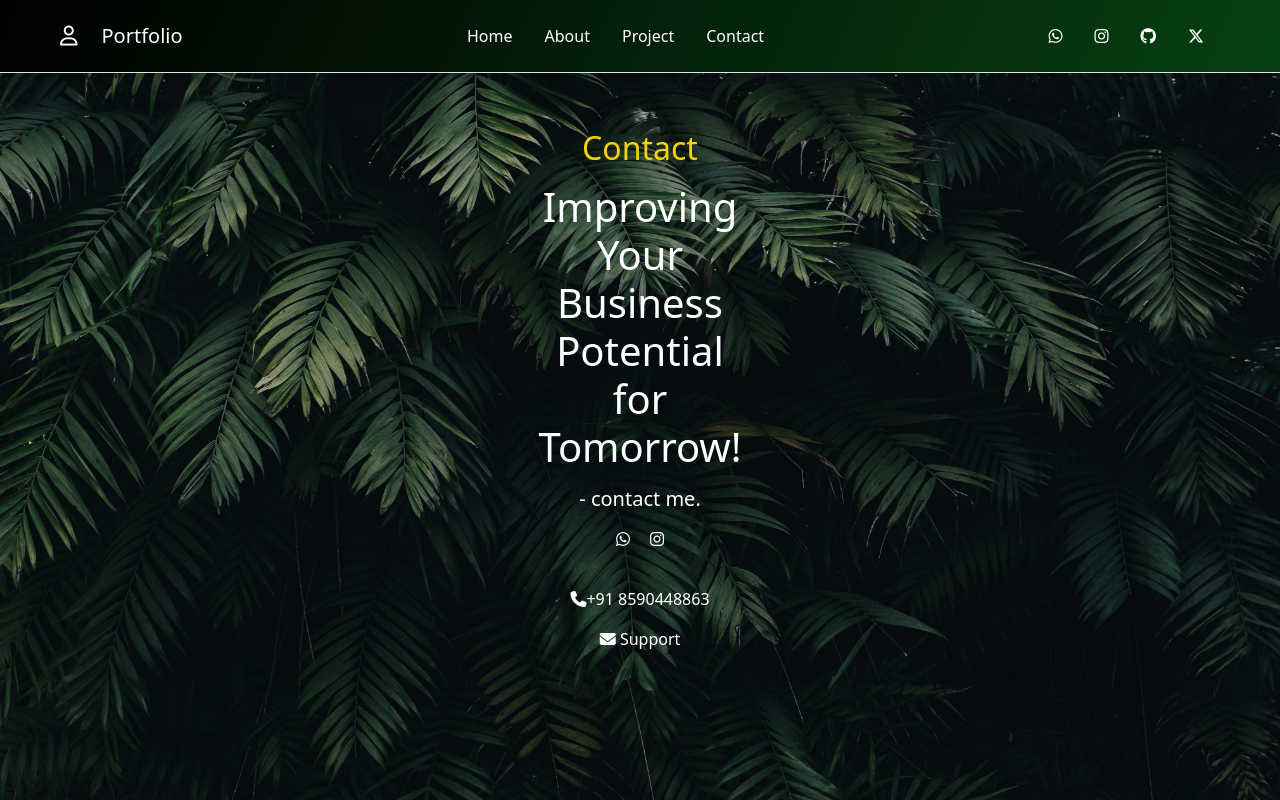
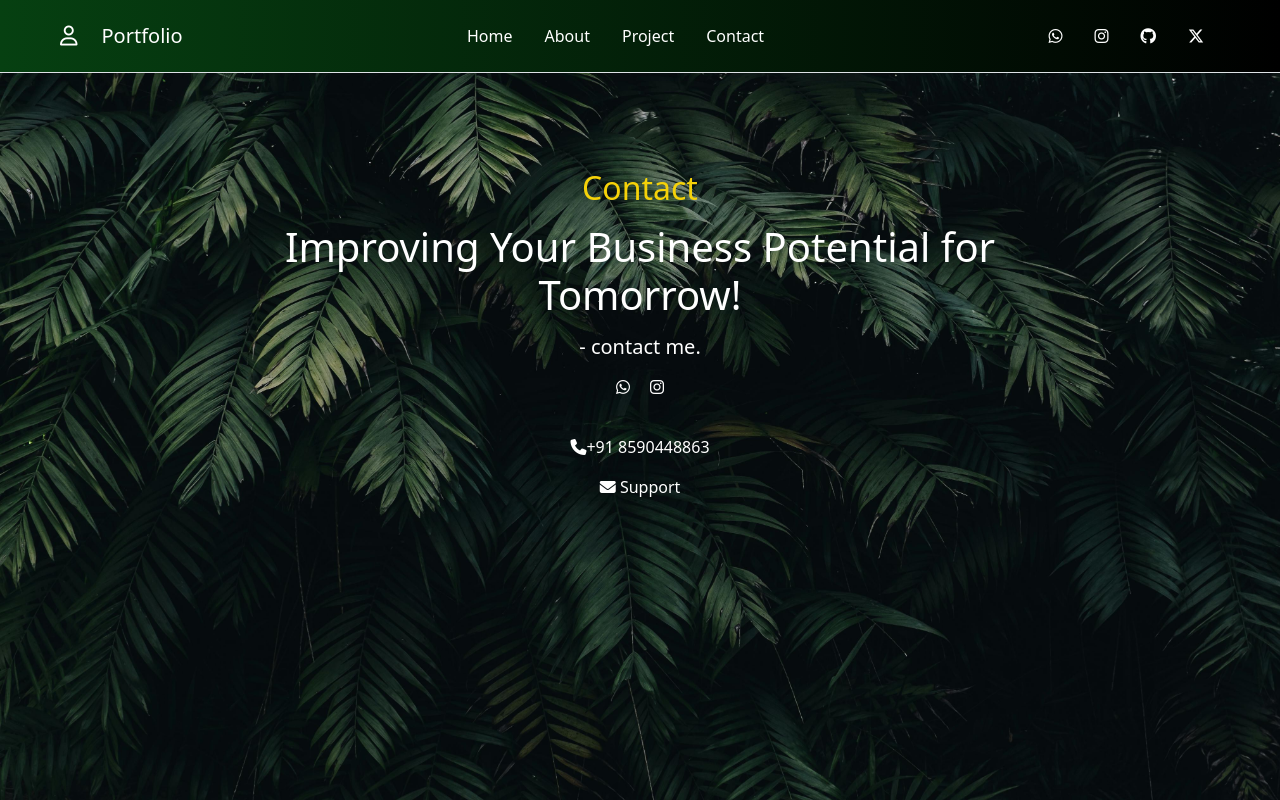
Before and after one commit to Dev0-code/Portfolio, a plain HTML site: page conatct.html in a window 1280 px wide. Drawn offline with nearby package versions, Linux system fonts and the light colour scheme.

Commit message:
Change 1

```diff
--- a/conatct.html
+++ b/conatct.html
@@ -87,9 +87,9 @@
 
     <div class="container w-75 mt-5">
         <div class="row">
-            <div class="col-12 text-center mt-2 animate__animated animate__fadeIn animate__delay-1000ms">
+            <div class="col-12 text-center mt-5 animate__animated animate__fadeIn animate__delay-1000ms">
                 <h1 class="h2" style="color: rgb(245, 210, 9);">Contact</h1>
-                <h1 class="h1 container w-25 mt-3" style="color: #ffffff;">Improving Your Business Potential for Tomorrow!</h1>
+                <h1 class="h1 container text-center mt-3" style="color: #ffffff;">Improving Your Business Potential for Tomorrow!</h1>
                 <h1 class="h5 mt-3" style="color: #ffffff;">- contact me.</h1>
                     <div class="mt-3 text-center">
                         <a class="m-2" href="#"><i class="fa-brands fa-whatsapp"
--- a/style.css
+++ b/style.css
@@ -22,5 +22,5 @@ body{
 
 .blur{
     background: rgb(0,0,0);
-    background: linear-gradient(115deg, rgba(0,0,0,1) 0%, rgba(6,64,17,1) 100%);
+    background: linear-gradient(to left, rgba(0,0,0,1) 0%, rgba(6,64,17,1) 100%);
 }
```
